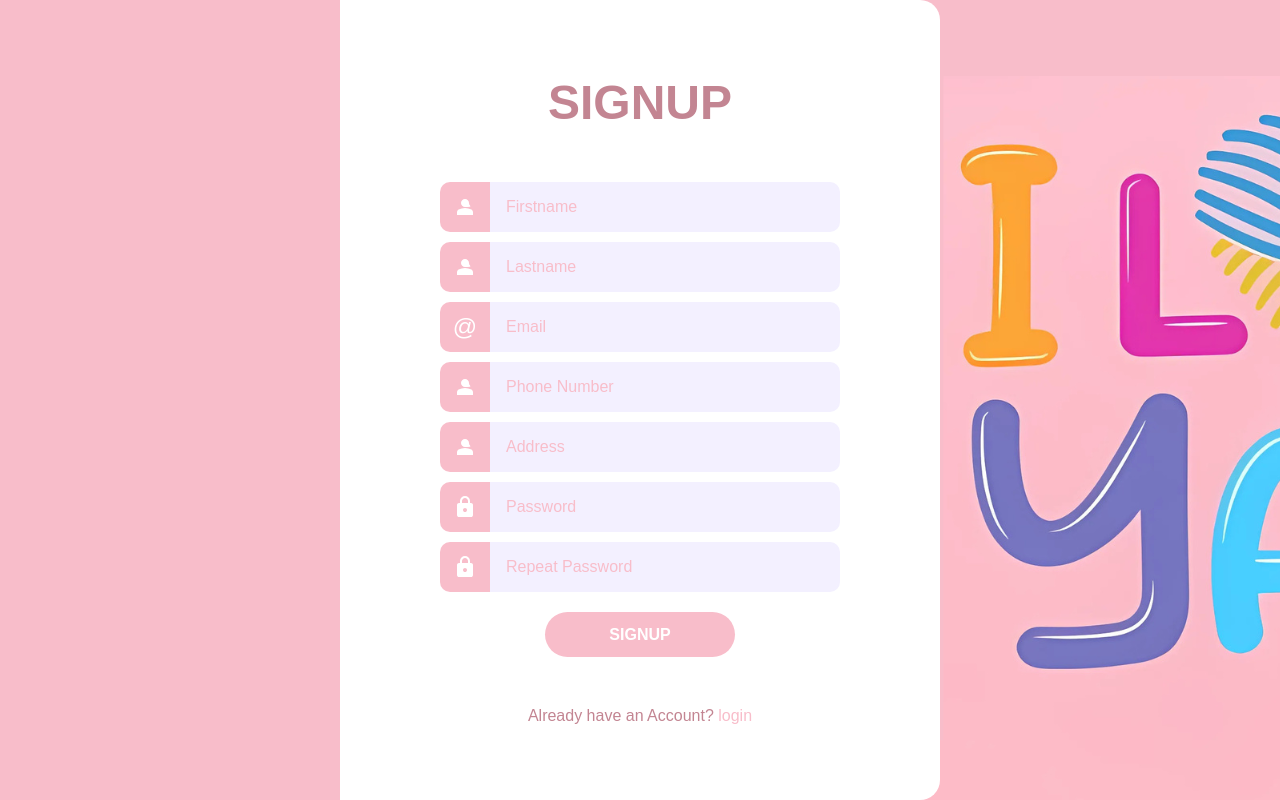
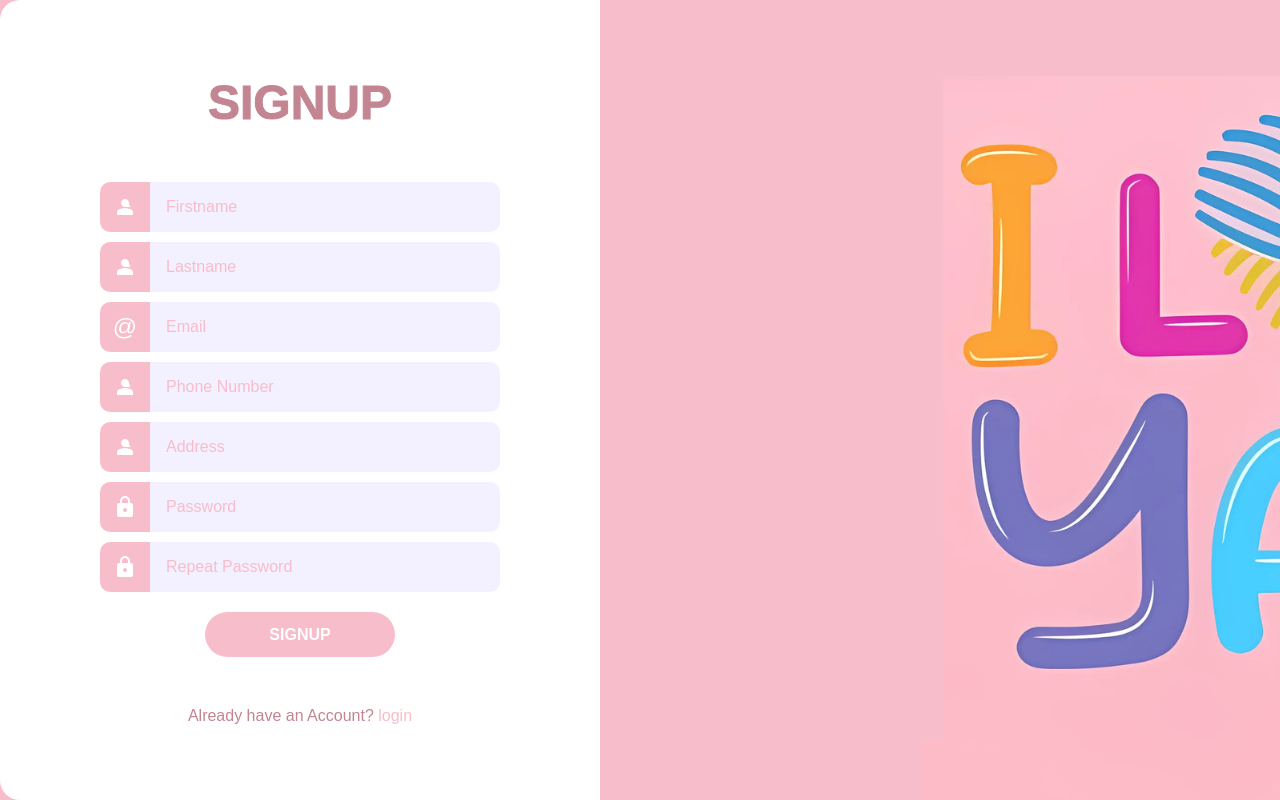
Before and after one commit to RmartV/ILoveYarn, a Vue app in the folder vue-project/: page /signup in a window 1280 px wide. Built offline with nearby package versions, Linux system fonts and the light colour scheme.

Commit message:
fix signup

```diff
--- a/vue-project/src/components/Signup.vue
+++ b/vue-project/src/components/Signup.vue
@@ -188,13 +188,6 @@ body {
 <style scoped>
 @import url('https://fonts.googleapis.com/css2?family=Poppins:wght@100;400;600;900&display=swap');
 
-:root {
-  --accent-color: #f8bdca;
-  --base-color: white;
-  --text-color: #f8bdca;
-  --input-color: #F3F0FF;
-}
-
 .page {
   margin: 0;
   padding: 0;
@@ -207,25 +200,29 @@ body {
   background-size: fill;
   background-position: left;
   overflow: hidden;
+
 }
 
- .wrapper {
+.wrapper {
   box-sizing: border-box;
-  background-color: white;
+  background-color:white;
   height: 100vh;
   width: max(40%, 600px);
   padding: 10px;
-  border-radius: 0px 20px 20px 0px;
+  border-radius: 20px 0 0 20px;
   display: flex;
   flex-direction: column;
   align-items: center;
   justify-content: center;
+  float: left;
 }
 
 h1 {
   font-size: 3rem;
   font-weight: 900;
   text-transform: uppercase;
+  -webkit-text-stroke: 1px #c38592;
+
 }
 
 form {
@@ -271,6 +268,7 @@ form input {
   border-left: none;
   background-color: #F3F0FF;
   transition: 150ms ease;
+
 }
 
 form input:hover {
@@ -288,6 +286,7 @@ div:has(input:focus) > label {
 
 form input::placeholder {
   color: #f8bdca;
+
 }
 
 form button {
@@ -302,6 +301,7 @@ form button {
   text-transform: uppercase;
   cursor: pointer;
   transition: 150ms ease;
+
 }
 
 form button:hover {
@@ -321,6 +321,7 @@ form button:disabled {
 a {
   text-decoration: none;
   color: #f8bdca;
+
 }
 
 a:hover {
@@ -344,5 +345,7 @@ form div.incorrect input {
 
 #error-message {
   color: #f06272;
+  -webkit-text-stroke: 1px #d14d5c;
+
 }
 </style>
```
